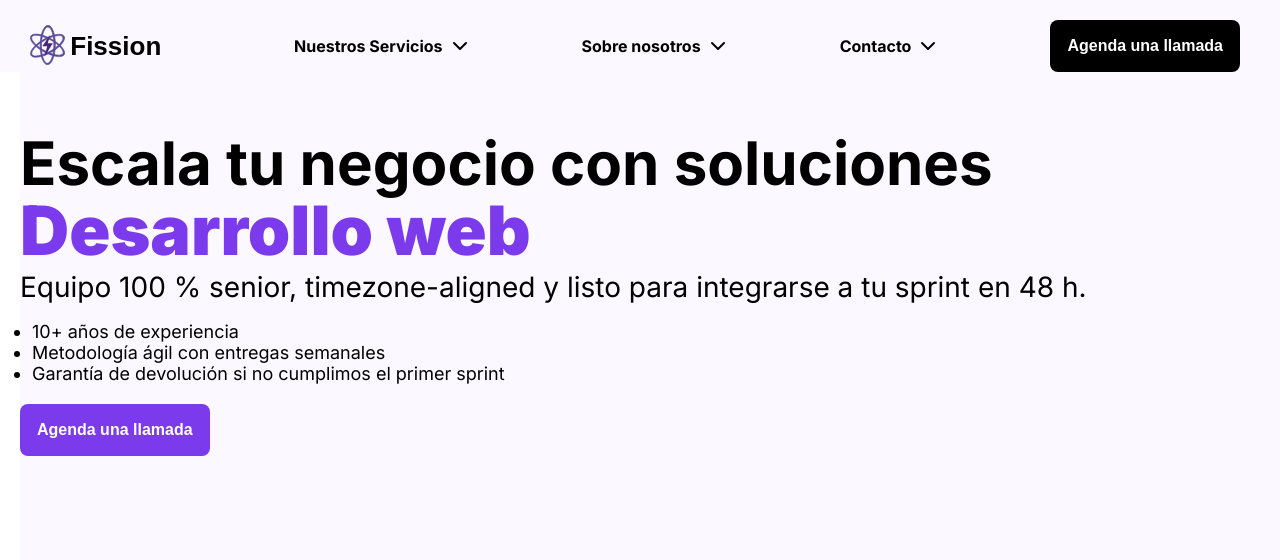
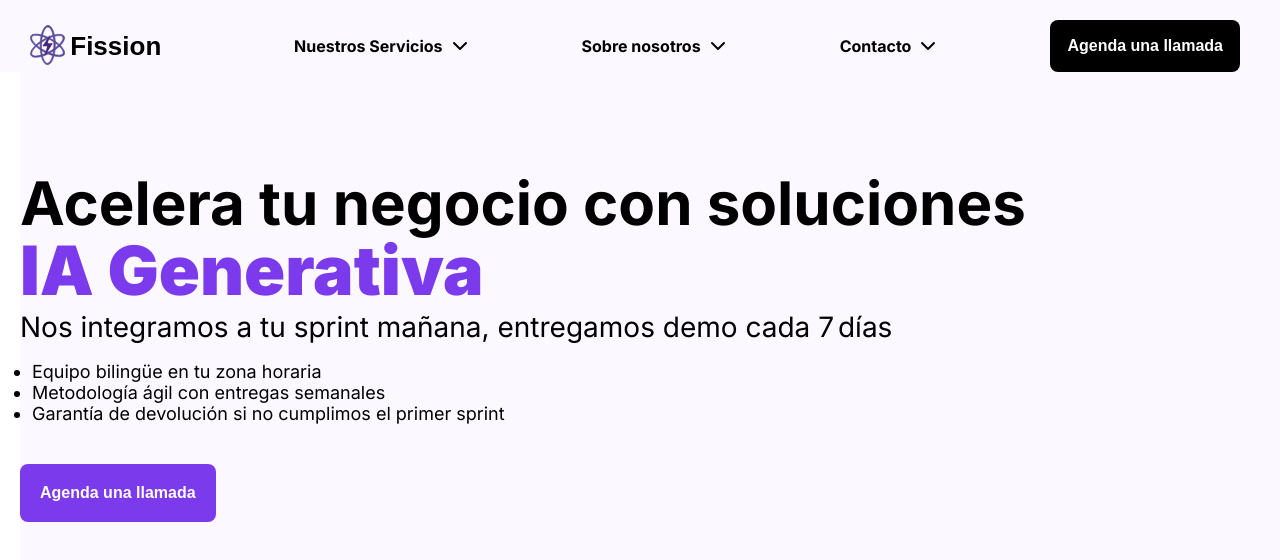
Before and after one commit to SoyDouglas/FissionSoftware, a React (Vite) app: page / in a window 1280 px wide. Shown: the top 560 px of the page. Built offline with nearby package versions, Linux system fonts and the light colour scheme.

Commit message:
Animation for hero services

```diff
--- a/src/components/css/Hero.css
+++ b/src/components/css/Hero.css
@@ -1,7 +1,7 @@
 .Hero {
   background-color: var(--color-background);
   min-height: 100vh;          /* o lo que necesites */
-  padding-top: 6rem;           /* igual a la altura del header, si se superponen */
+  padding-top: 10rem;           /* igual a la altura del header, si se superponen */
   position: relative;          /* sin z-index alto */
   margin-left: 2rem;
 }
@@ -20,6 +20,13 @@
   color: var(--color-accent);
   font-size: 6.8rem;
   font-weight: 800;
+  transition: opacity 0.4s ease, transform 0.4s ease;
+  display: inline-block;
+}
+
+.accent.fade-out {
+  opacity: 0;
+  transform: translateY(10px);
 }
 
 .hero-sub{
@@ -37,7 +44,7 @@
 }
 
 .hero-cta {
-  padding: 0.6rem 1.4rem;
+  padding: 2rem;
   font-family: 'Rajdhani', sans-serif;
   font-weight: 600;
   font-size: 1.6rem;
@@ -46,11 +53,11 @@
   cursor: pointer;
   background: var(--color-accent);
   color: #fff;
-  padding: 1.7rem;
   box-shadow: none;
   transition: transform 0.2s ease;
+  margin-top: 2rem;
 }
 
 .hero-cta:hover {
-  background: var(--color-secundary);
+  background: #7b56eb;
 }
--- a/src/components/layout/Hero.jsx
+++ b/src/components/layout/Hero.jsx
@@ -1,16 +1,35 @@
+import { useEffect, useState } from 'react';
 import '../css/Hero.css';
 
 function Hero() {
+
+    const phrases = [
+        'Web a medida',
+        'IA Generativa',
+        'Marketing digital',
+        'E-Commerce personalizado'
+    ];
+
+    const [index, setIndex] = useState(0);
+
+    useEffect(() => {
+        const interval = setInterval(() => {
+            setIndex((i) => (i + 1) % phrases.length);
+        }, 3000);
+
+        return () => clearInterval(interval); // clean
+    }, []);
+
     return (
         <section className='Hero'>
-            <h1 className='hero-title'>Escala tu negocio con soluciones
-                <span className='accent'>Desarrollo web</span>
+            <h1 className='hero-title'>Acelera tu negocio con soluciones
+                <span className='accent'>{phrases[index]}</span>
             </h1>
 
-            <p className='hero-sub'>Equipo 100 % senior, timezone-aligned y listo para integrarse a tu sprint en 48 h.</p>
+            <p className='hero-sub'>Nos integramos a tu sprint mañana, entregamos demo cada 7 días</p>
 
             <ul className='hero-list'>
-                <li>10+ años de experiencia</li>
+                <li>Equipo bilingüe en tu zona horaria</li>
                 <li>Metodología ágil con entregas semanales</li>
                 <li>Garantía de devolución si no cumplimos el primer sprint</li>
             </ul>
```
